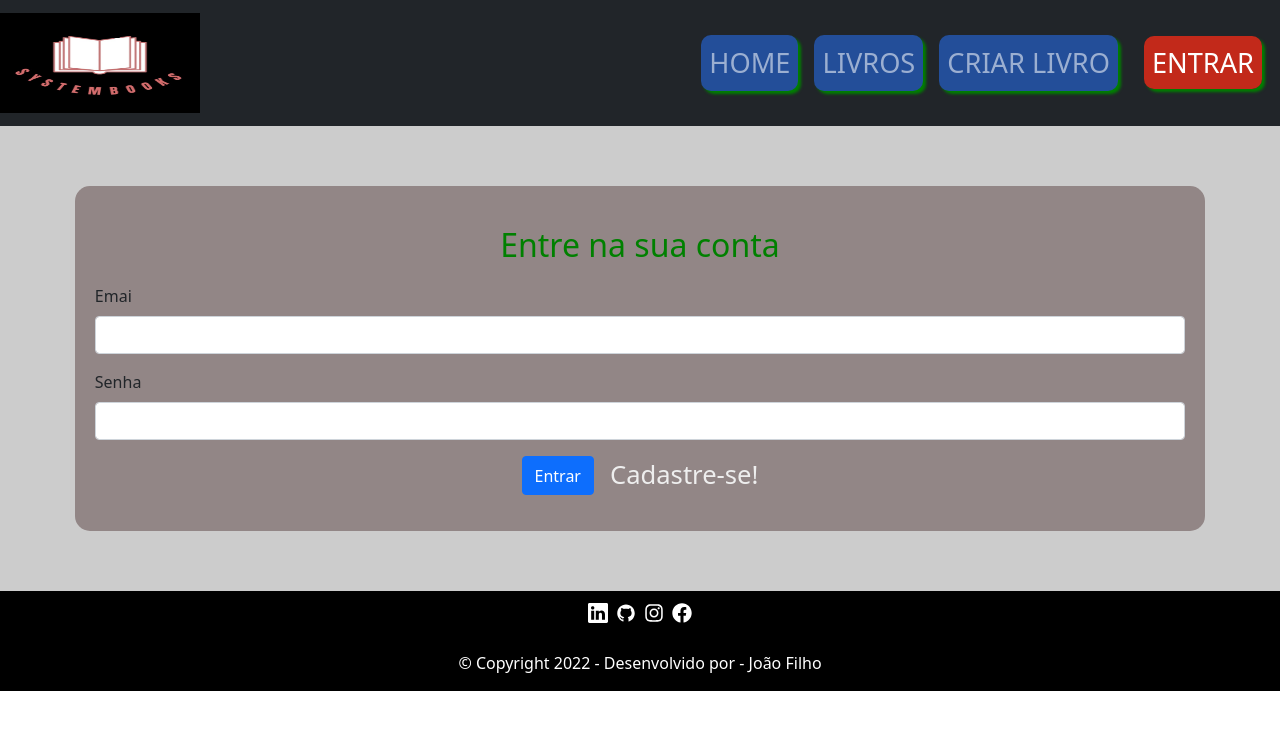
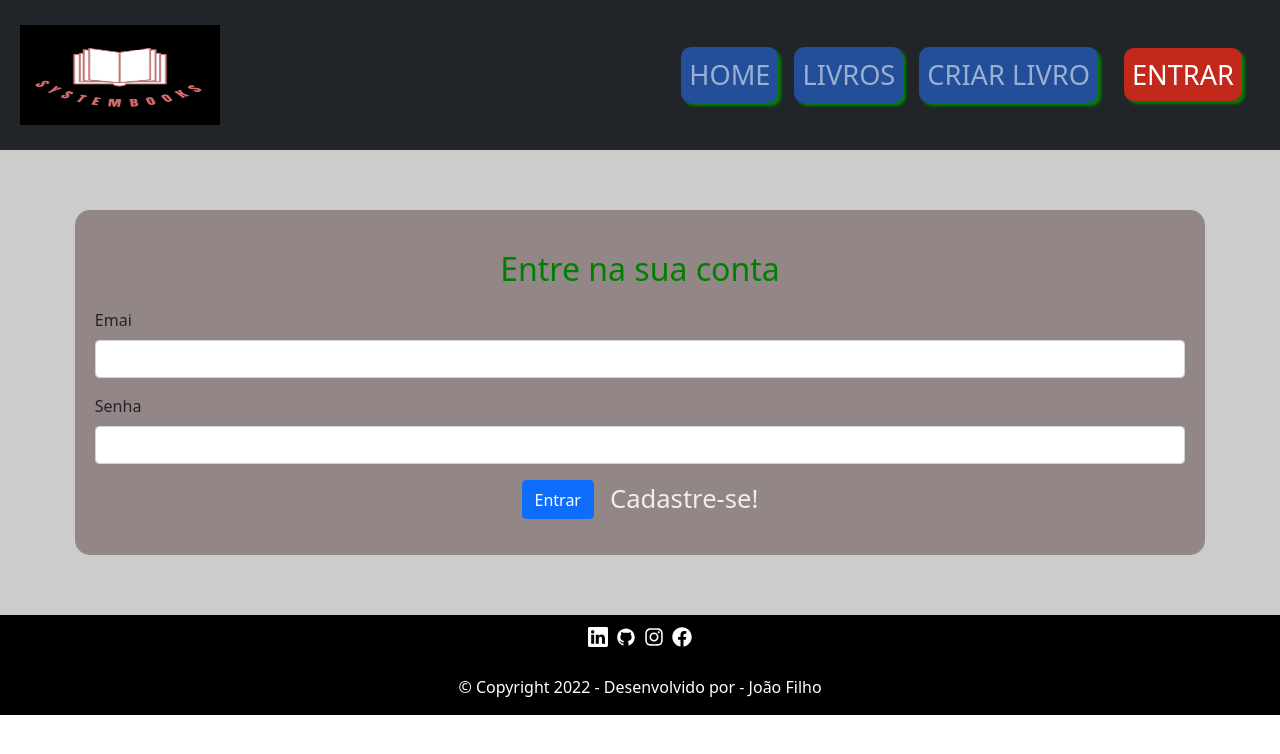
Before and after one commit to ironhack-sao-wdft/react-ironplate, a React (Create React App) app: page /login in a window 1280 px wide. Shown: the top 754 px of the page. Built offline with nearby package versions, Linux system fonts and the light colour scheme.

Commit message:
commitando front no heroku

```diff
--- a/src/assets/styles/index.css
+++ b/src/assets/styles/index.css
@@ -15,6 +15,12 @@
 /* estilos da navbar */
 .topo {
   align-items: center;
+  padding: 20px;
+}
+.toggle{
+  background-color: blue;
+   padding: 5px;
+  width: 10%;
 }
 
 #responsive-navbar-nav {
@@ -24,7 +30,6 @@
 .nav-menu {
   display: flex;
   justify-content: center;
-  align-items: center;
 }
 
 .login-user {
--- a/src/components/Navbar.js
+++ b/src/components/Navbar.js
@@ -12,9 +12,9 @@ function Header() {
     <Navbar bg="dark" variant={"dark"} expand="lg" className="topo">
       {/* <Container className="container-fluid"> */}
       <Navbar.Brand href="/">
-        <img src="./img/logo.png" alt="Logo" height="100px" width="200px" />
+        <img src="./img/logo.png" alt="Logo" height="100px" width="200px"/>
       </Navbar.Brand>
-      <Navbar.Toggle aria-controls="responsive-navbar-nav" />
+      <Navbar.Toggle aria-controls="responsive-navbar-nav" className="toggle" />
       <Navbar.Collapse id="responsive-navbar-nav">
         <Nav className="nav-menu">
           <NavLink
```
Also changed, not shown: src/components/Topo.js (deleted, +0 -72 lines).
